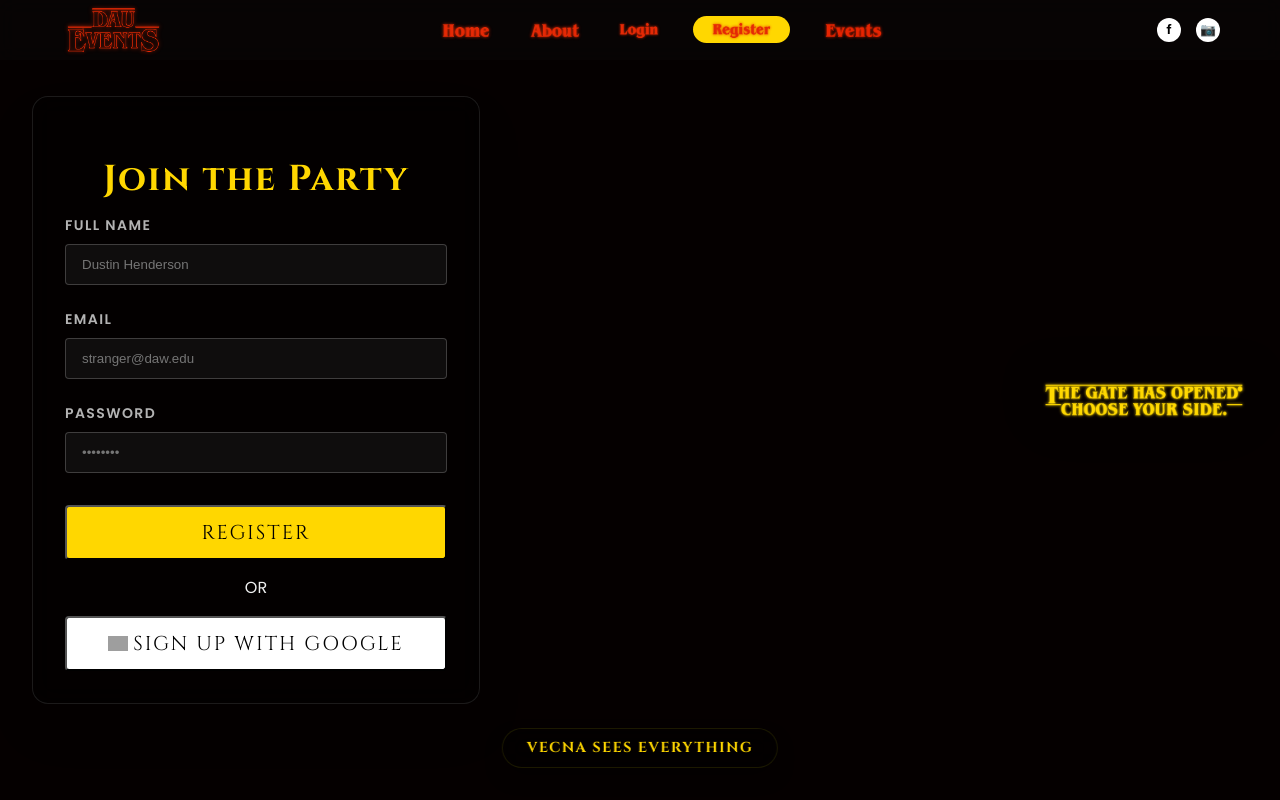
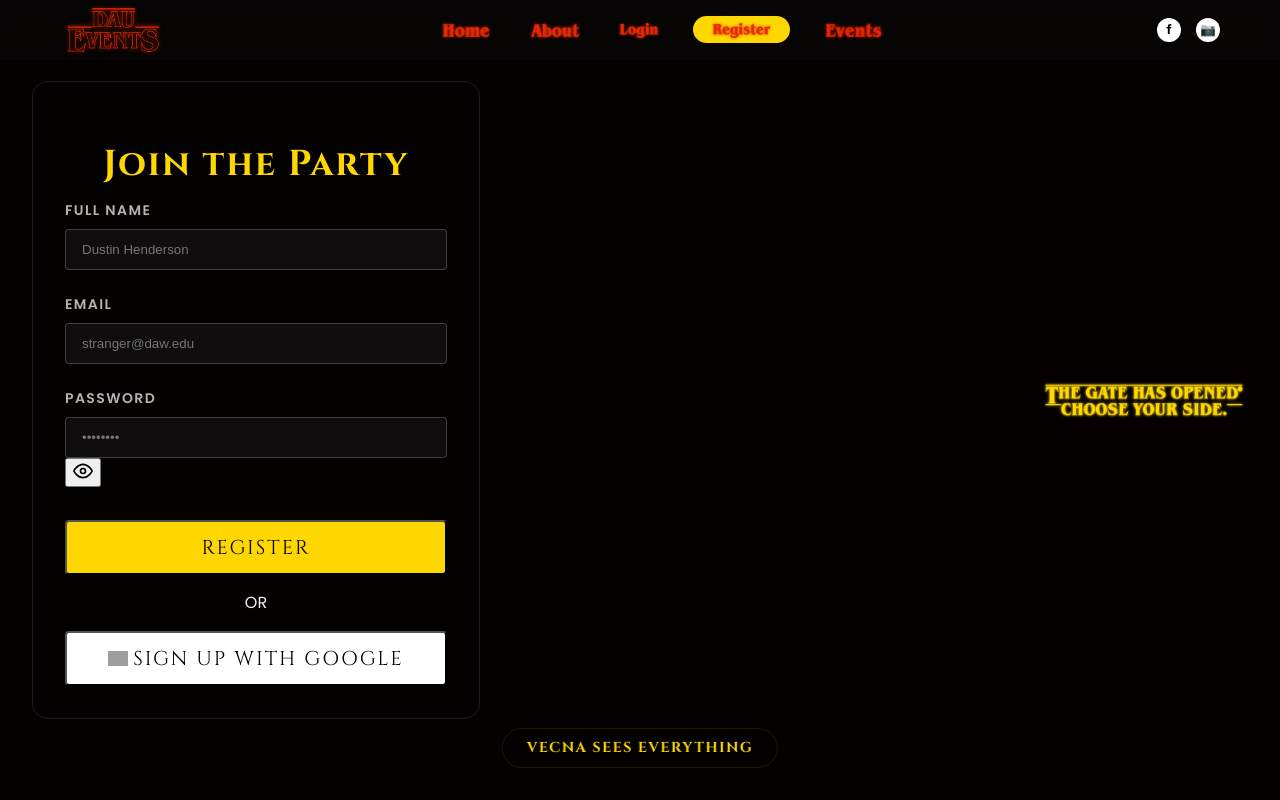
Before and after one commit to svarshil56/campus-events, a React (Vite) app: page /register in a window 1280 px wide. Built offline with nearby package versions, Linux system fonts and the light colour scheme; no server answers; grey boxes are pictures that could not be loaded.

Commit message:
Email Verification
When the user login with the mail id and the password by using the register and not by the google OAuth they have been  then have been verified to do the authentication first and then enter the portal

```diff
--- a/src/components/ProtectedRoutes.jsx
+++ b/src/components/ProtectedRoutes.jsx
@@ -37,7 +37,7 @@
         return <div style={{ color: 'white', textAlign: 'center', marginTop: '50px' }}>Loading...</div>;
     }
 
-    if (!user) {
+    if (!user || !user.emailVerified) {
         return <Navigate to="/login" state={{ from: location }} replace />;
     }
 
--- a/src/components/PublicRoute.jsx
+++ b/src/components/PublicRoute.jsx
@@ -22,8 +22,8 @@
         return null;
     }
 
-    if (user) {
-        // User is logged in, redirect to home
+    if (user && user.emailVerified) {
+        // User is logged in AND verified, redirect to home
         return <Navigate to="/home" replace />;
     }
 
--- a/src/pages/Login.jsx
+++ b/src/pages/Login.jsx
@@ -12,6 +12,7 @@
 const Login = () => {
     const [email, setEmail] = useState('');
     const [password, setPassword] = useState('');
+    const [showPassword, setShowPassword] = useState(false);
     const [error, setError] = useState('');
     const [message, setMessage] = useState(''); // For success messages
     const navigateWithTransition = usePageTransition();
@@ -25,7 +26,7 @@
 
     useEffect(() => {
         // Redirect if already logged in
-        if (auth.currentUser) {
+        if (auth.currentUser && auth.currentUser.emailVerified) {
             // Instant redirect, no transition needed or maybe just standard?
             // If user goes to /login while logged in, just bounce them back.
             navigate(from, { replace: true });
@@ -37,7 +38,16 @@
         setError('');
         setMessage('');
         try {
-            await signInWithEmailAndPassword(auth, email, password);
+            const userCredential = await signInWithEmailAndPassword(auth, email, password);
+            const user = userCredential.user;
+
+            if (!user.emailVerified) {
+                await signOut(auth); // Sign out immediately
+                setError('Email not verified. Please check your inbox.');
+                // Optional: You could add a button here to resend verification
+                return;
+            }
+
             navigateWithTransition(from, { replace: true, transitionText: "ACCESS GRANTED" });
         } catch (err) {
             console.error("Login Error:", err.code, err.message);
@@ -95,8 +105,15 @@
                         lastLogin: new Date()
                     }, { merge: true });
                 }
-            } catch (firestoreError) {
+            }
+            catch (firestoreError) {
                 console.warn("Could not save user profile to Firestore:", firestoreError);
+            }
+
+            if (!user.emailVerified) {
+                await signOut(auth);
+                setError('Google account email not verified. Please verify your email with Google.');
+                return;
             }
 
             navigateWithTransition(from, { replace: true, transitionText: "ACCESS GRANTED" });
--- a/src/pages/Register.jsx
+++ b/src/pages/Register.jsx
@@ -12,8 +12,9 @@
     const [name, setName] = useState('');
     const [email, setEmail] = useState('');
     const [password, setPassword] = useState('');
+    const [showPassword, setShowPassword] = useState(false);
     const [error, setError] = useState('');
-    const navigateWithTransition = usePageTransition(); // Updated hook
+    const navigateWithTransition = usePageTransition();
 
     // Initialize Unicorn Studio background
     useUnicornScript();
@@ -28,6 +29,9 @@
                 displayName: name
             });
 
+            // Send Verification Email
+            await import('firebase/auth').then(mod => mod.sendEmailVerification(userCredential.user));
+
             // Save user to Firestore
             await setDoc(doc(database, "users", userCredential.user.uid), {
                 name: name,
@@ -37,9 +41,15 @@
             });
 
             await signOut(auth); // Force sign out so they have to login
+            alert("Account created! PLEASE CHECK YOUR EMAIL to verify your account before logging in.");
             navigateWithTransition('/login', { transitionText: "INITIALIZING SUBJECT" });
         } catch (err) {
+            console.error(err);
+            if (err.code === 'auth/email-already-in-use') {
+                setError('This email is already registered. Please login instead.');
+            } else {
                 setError(err.message);
+            }
         }
     };
 
@@ -74,7 +84,6 @@
             setError(err.message);
         }
     };
-
 
     return (
         <div className="auth-page-container">
@@ -116,14 +125,34 @@
                         </div>
                         <div className="auth-form-group">
                             <label className="auth-label">Password</label>
+                            <div className="password-group">
                                 <input
-                                type="password"
+                                    type={showPassword ? "text" : "password"}
                                     className="auth-input"
                                     placeholder="••••••••"
                                     value={password}
                                     onChange={(e) => setPassword(e.target.value)}
                                     required
                                 />
+                                <button
+                                    type="button"
+                                    className="password-toggle"
+                                    onClick={() => setShowPassword(!showPassword)}
+                                    aria-label={showPassword ? "Hide password" : "Show password"}
+                                >
+                                    {showPassword ? (
+                                        <svg xmlns="http://www.w3.org/2000/svg" width="20" height="20" viewBox="0 0 24 24" fill="none" stroke="currentColor" strokeWidth="2" strokeLinecap="round" strokeLinejoin="round">
+                                            <path d="M17.94 17.94A10.07 10.07 0 0 1 12 20c-7 0-11-8-11-8a18.45 18.45 0 0 1 5.06-5.94M9.9 4.24A9.12 9.12 0 0 1 12 4c7 0 11 8 11 8a18.5 18.5 0 0 1-2.16 3.19m-6.72-1.07a3 3 0 1 1-4.24-4.24"></path>
+                                            <line x1="1" y1="1" x2="23" y2="23"></line>
+                                        </svg>
+                                    ) : (
+                                        <svg xmlns="http://www.w3.org/2000/svg" width="20" height="20" viewBox="0 0 24 24" fill="none" stroke="currentColor" strokeWidth="2" strokeLinecap="round" strokeLinejoin="round">
+                                            <path d="M1 12s4-8 11-8 11 8 11 8-4 8-11 8-11-8-11-8z"></path>
+                                            <circle cx="12" cy="12" r="3"></circle>
+                                        </svg>
+                                    )}
+                                </button>
+                            </div>
                         </div>
 
                         <button type="submit" className="auth-button">
```
Lines whose indentation alone changed are shown as unchanged.
